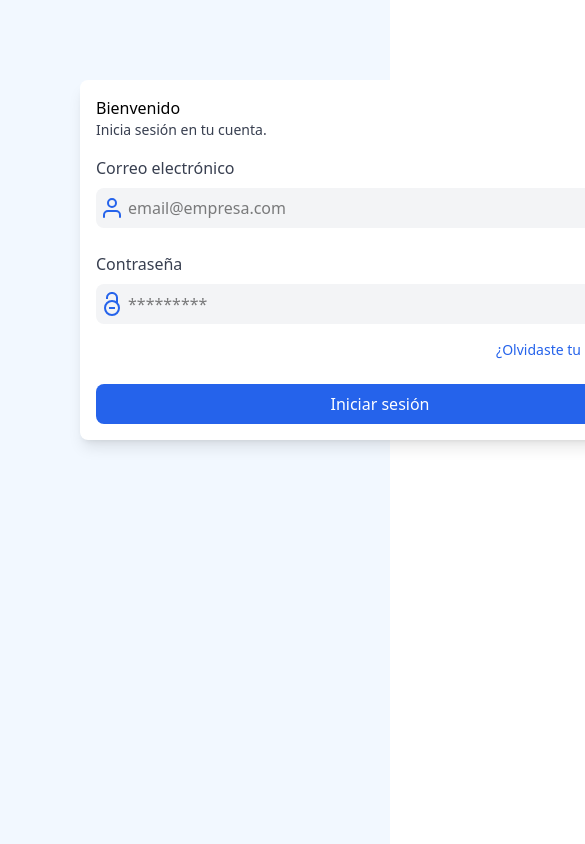
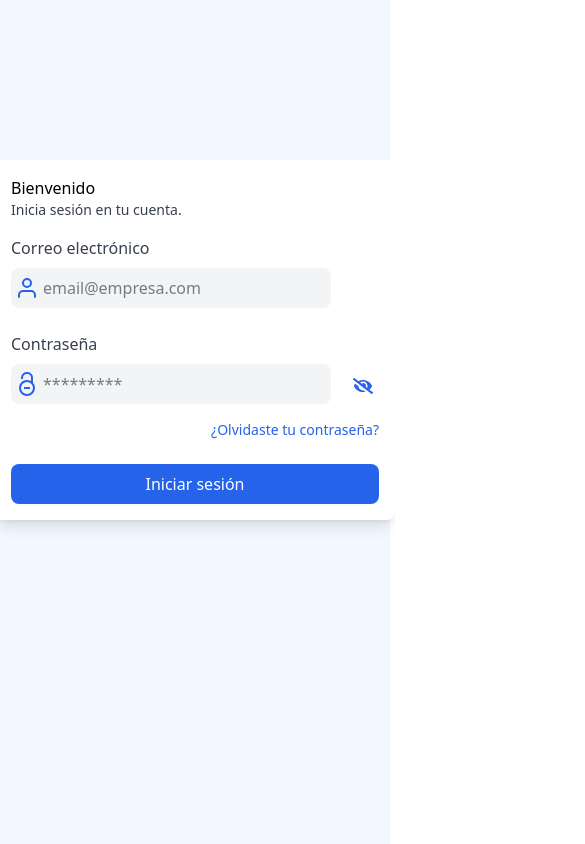
Before and after one commit to sronaal/solvix-frotend, a React (Vite) app: page /auth in a window 390 px wide. Shown: the top 844 px of the page, 585 px wide, since content can reach past the window. Built offline with nearby package versions, Linux system fonts and the light colour scheme.

Commit message:
Diseño responsivo paginas autenticacion

```diff
--- a/src/components/auth/ForgotPassword.jsx
+++ b/src/components/auth/ForgotPassword.jsx
@@ -9,7 +9,7 @@ const ForgotPassword = () => {
 
 
   return (
-    <div className="flex flex-col  lg:flex-row">
+    <div className="flex flex-col lg:flex-row justify-center items-center ml-10 mr-10 p-30 sm:p-20 lg:p-1">
       <Content />
       <div className="bg-white m w-[500px] md:mt-40 ml-20 mt-32 md:ml-20 h-fit  rounded-lg p-8 shadow-lg">
         <h1>Recuperar Contraseña</h1>
--- a/src/components/auth/Login.jsx
+++ b/src/components/auth/Login.jsx
@@ -13,9 +13,9 @@ const Login = () => {
   const [showPassword, setShowPassword] = useState(true)
 
   return (
-    <div className='flex flex-col lg:flex-row'>
+    <div className='flex flex-col lg:flex-row justify-center items-center ml-10 mr-10 p-30 sm:p-20 lg:p-1'>
       <Content />
-      <div className='w-[600px] h-fit bg-white m-20 md:mt-30  rounded-lg p-4 shadow-lg'>
+      <div className='w-[400px] md:w-[600px] bg-white mt-10 md:ml-20 lg:mt-30   rounded-lg p-4 shadow-lg'>
         <p>Bienvenido</p>
         <p className='text-sm text-(--color-text)'>Inicia sesión en tu cuenta.</p>
 
@@ -24,7 +24,7 @@ const Login = () => {
 
           <div className='mb-2 relative'>
             <FiUser className='absolute top-2 ml-1 size-6 text-[#2563EB]' />
-            <input className='rounded-lg p-2 border-0 bg-gray-100 pl-8 w-full'
+            <input className='rounded-lg p-2 border-0 bg-gray-100 pl-8 w-80 md:w-full'
               type={showPassword ? "text" : "password"}
               placeholder='email@empresa.com' />
           </div>
@@ -33,7 +33,7 @@ const Login = () => {
           <div className='mb-2 relative'>
             <GrInsecure className='absolute ml-1 top-2 size-6 text-[#2563EB]' />
             <input
-              className='rounded-lg p-2 bg-gray-100 pl-8 w-full'
+              className='rounded-lg p-2 bg-gray-100 pl-8 w-80 md:w-full'
               type={showPassword ? "text" : "password"}
               placeholder='*********'
             />
```
